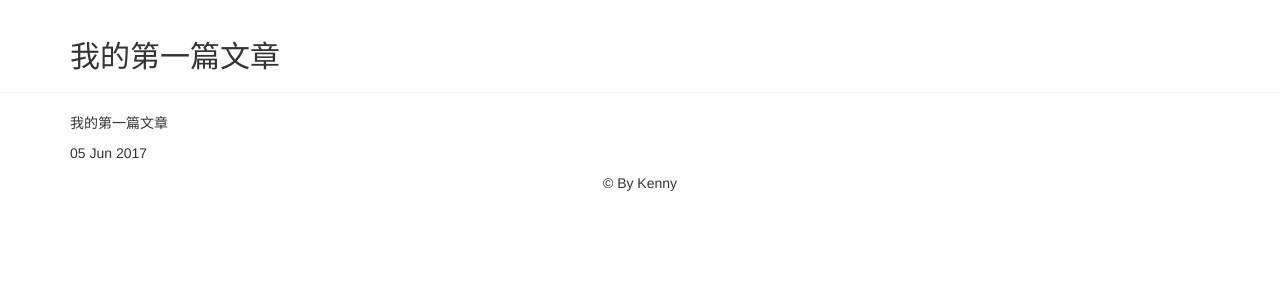
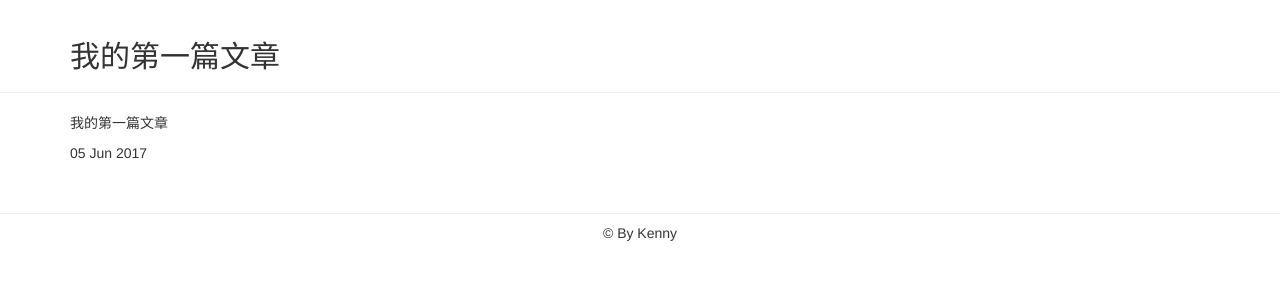
Before and after one commit to KennyLib/jekyll, a Jekyll site: the page built from _posts/2017-06-05-casdasd.html, in a window 1280 px wide. Shown: the top 300 px of the page. Built offline with Jekyll 4.4.1, drawn with Linux system fonts in a browser that asks for light colours; nearby versions of some CDN libraries; library files that are not in the unit come from our copies.

Commit message:
Update article.html

```diff
--- a/_layouts/article.html
+++ b/_layouts/article.html
@@ -1,10 +1,10 @@
 <!DOCTYPE html>
 <html lang="zh-CN">
 <head>
-    <link href="{{ site.baseurl }}/jekyll/components/Content/css/size.css" rel="stylesheet" />
-    <link href="{{ site.baseurl }}/jekyll/components/bootstrap-3.3.7-dist/css/bootstrap.min.css" rel="stylesheet" />
-    <script src="{{ site.baseurl }}/jekyll/components/jquery/jquery-3.2.1.min.js"></script>
-    <script src="{{ site.baseurl }}/jekyll/components/bootstrap-3.3.7-dist/js/bootstrap.min.js"></script>
+    <link href="{{ site.baseurl }}/components/Content/css/size.css" rel="stylesheet" />
+    <link href="{{ site.baseurl }}/components/bootstrap-3.3.7-dist/css/bootstrap.min.css" rel="stylesheet" />
+    <script src="{{ site.baseurl }}/components/jquery/jquery-3.2.1.min.js"></script>
+    <script src="{{ site.baseurl }}/components/bootstrap-3.3.7-dist/js/bootstrap.min.js"></script>
     <meta http-equiv="content-type" content="text/html; charset=utf-8" />
     <title>{{ page.title }}</title>
 
```
